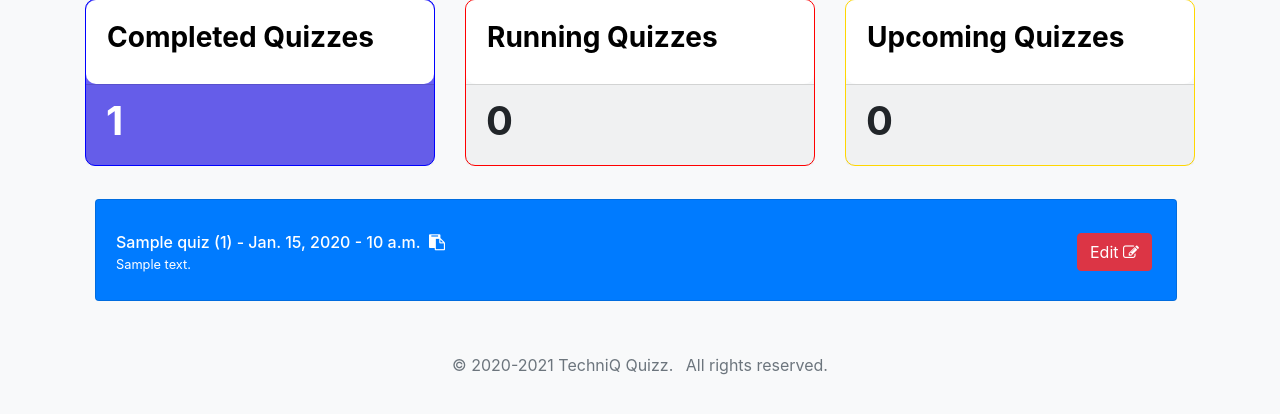
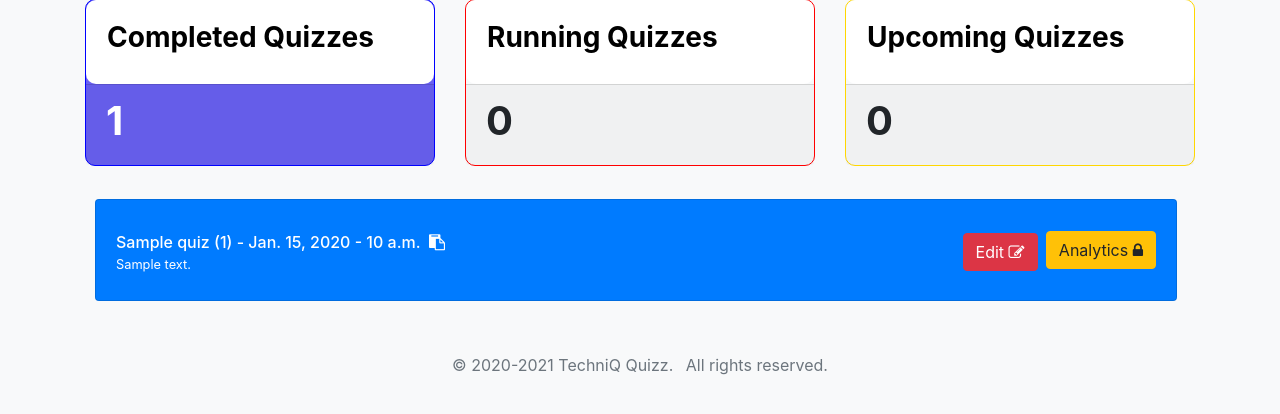
Before and after one commit to kundanranka/quiz, a Django app: page /instructor?filter=completed in a window 1280 px wide. Shown: the part 133-547 px from the top of the page. Run offline with Django 3.2, Linux system fonts and the light colour scheme; a user stored in the database is signed in; tables that the repository leaves empty hold one stand-in row (values such as "Sample post"); some libraries are stand-ins or nearby versions.

Commit message:
added button

```diff
--- a/buzzquiz/templates/quiz/instructor_home.html
+++ b/buzzquiz/templates/quiz/instructor_home.html
@@ -51,6 +51,10 @@
                     <div class="align-left">
                         <a href="/admin/quiz/quiz/{{ quiz.id }}/change/" class="btn btn-danger">Edit <i
                                 class="fa fa-edit"></i></a>
+                    {% if completed.filter %}
+                        <a href="/{{ quiz.id }}/analytics/" class="btn btn-warning">Analytics <i
+                                class="fa fa-lock"></i></a>
+                    {% endif %}
                     </div>
                 </div>
             </div>
```
